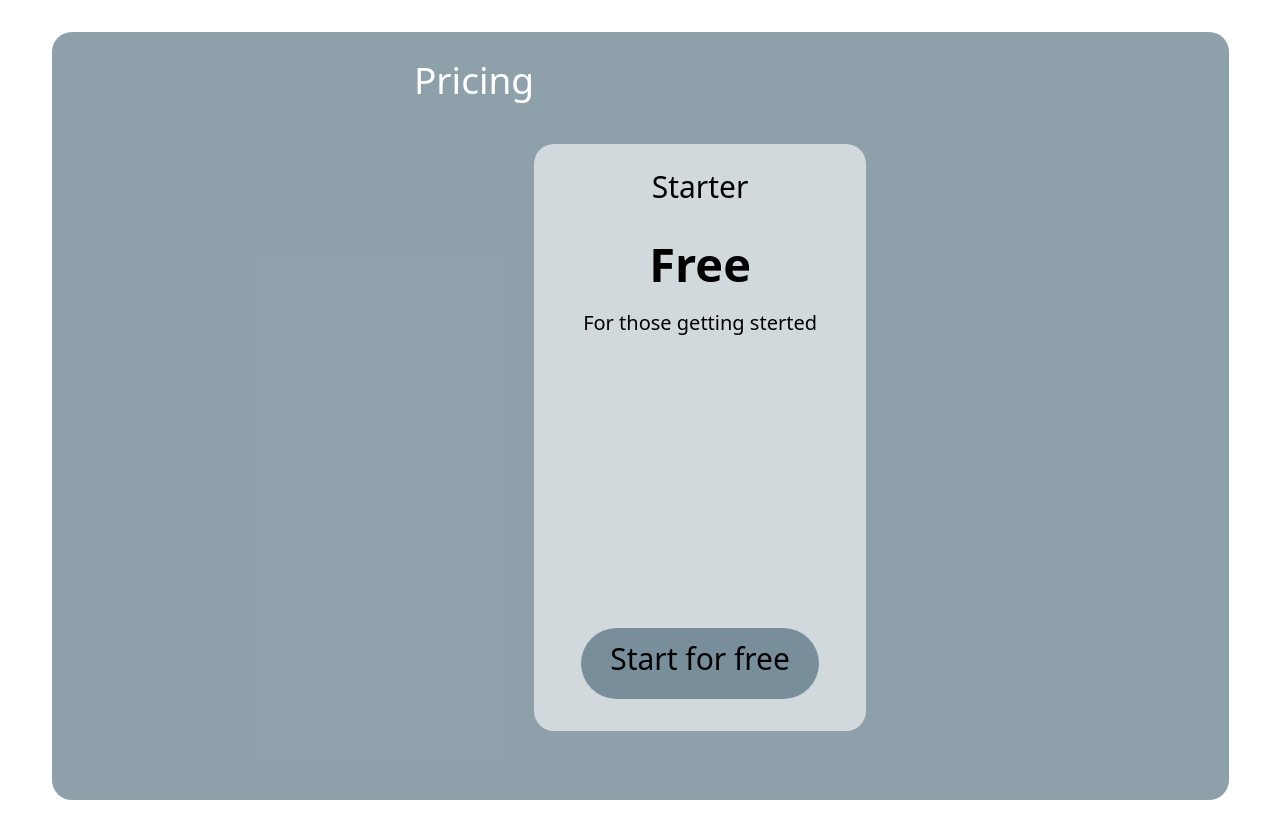
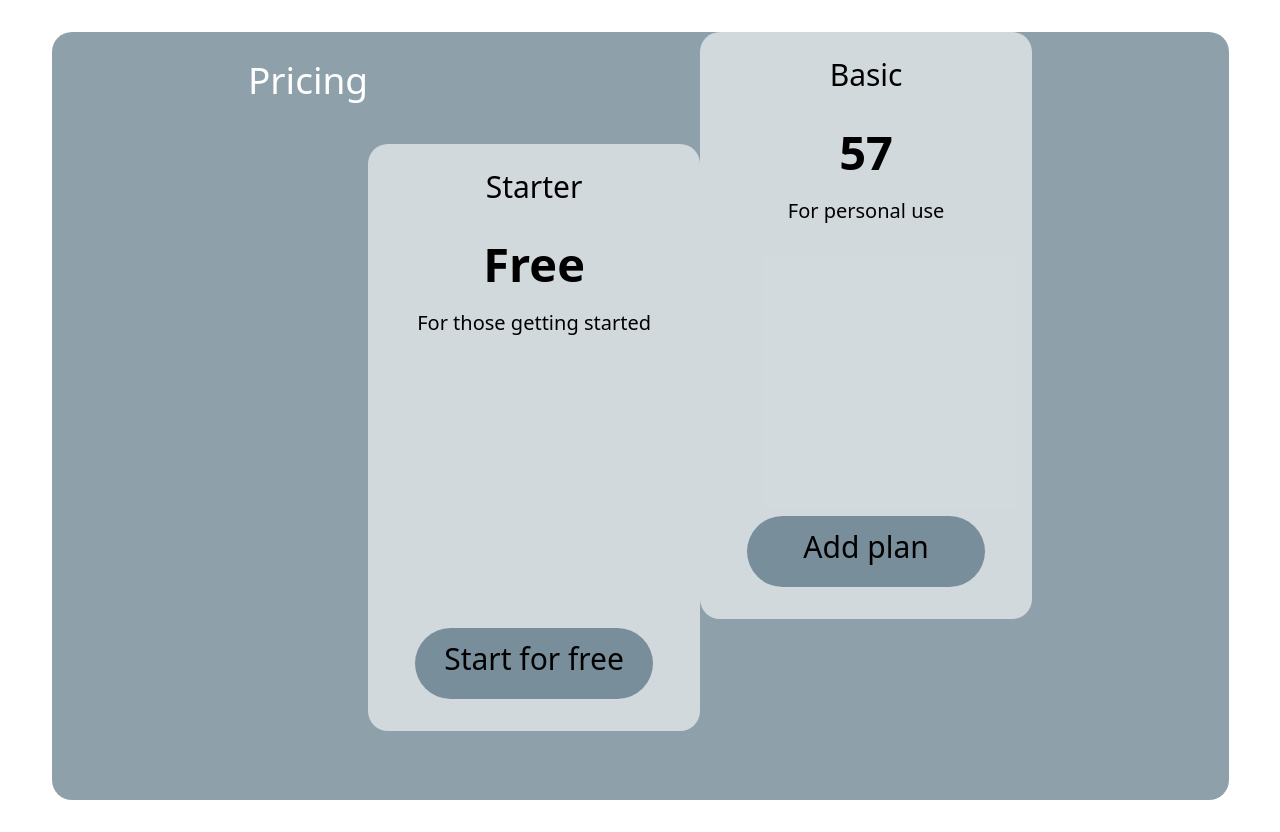
Before and after one commit to webAhead1/flexible, a Vue app: page / in a window 1280 px wide. Built offline with nearby package versions, Linux system fonts and the light colour scheme; the HTML template or start-up script is replaced by a standard one.

Commit message:
editing the css

```diff
--- a/src/components/Pricing.vue
+++ b/src/components/Pricing.vue
@@ -9,7 +9,16 @@
             :price="price[0]"
             :sentence="sentence[0]"
             :offers="offers[0]"
-            :bottonText="bottonText[0]"
+            :buttonText="buttonText[0]"
+          />
+        </span>
+        <span class="pt-50">
+          <PricingCard
+            :name="name[1]"
+            :price="price[1]"
+            :sentence="sentence[1]"
+            :offers="offers[1]"
+            :buttonText="buttonText[1]"
           />
         </span>
       </div>
@@ -25,7 +34,7 @@ export default {
       name: ['Starter', 'Basic', 'Premium'],
       price: ['Free', '57', '69'],
       sentence: [
-        'For those getting sterted',
+        'For those getting started',
         'For personal use',
         'For growing your brand',
       ],
@@ -45,7 +54,7 @@ export default {
           'Customer care - 24/7',
         ],
       ],
-      bottonText: ['Start for free', 'Add plan'],
+      buttonText: ['Start for free', 'Add plan'],
     };
   },
   components: {
--- a/src/components/PricingCard.vue
+++ b/src/components/PricingCard.vue
@@ -6,7 +6,7 @@
       <div class="cardSentence">{{ sentence }}</div>
       <div class="flex justify-center pt-[290px]">
         <div class="bg-[#2B4F6087] rounded-[70px] w-[238px] h-[71px]">
-          <div class="cardBotton">{{ bottonText }}</div>
+          <div class="cardButton">{{ buttonText }}</div>
         </div>
       </div>
     </div>
@@ -14,6 +14,6 @@
 </template>
 <script>
 export default {
-  props: ['name', 'price', 'sentence', 'offers', 'bottonText'],
+  props: ['name', 'price', 'sentence', 'offers', 'buttonText'],
 };
 </script>
--- a/src/style.css
+++ b/src/style.css
@@ -11,6 +11,6 @@
 .cardSentence {
   @apply flex justify-center pt-2 text-black text-[20px];
 }
-.cardBotton {
+.cardButton {
   @apply flex justify-center pt-2 text-black text-[30px];
 }
```
